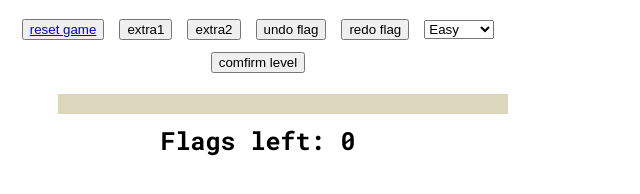
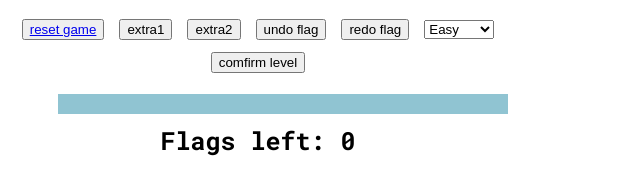
Before and after one commit to DinhVuDuc315/DSA_Minesweeper, a plain HTML site: page index.html in a window 1280 px wide. Shown: the whole page, without its empty margins (0-640 px from the left). Drawn offline with Linux system fonts and the light colour scheme.

Commit message:
Update style.css

```diff
--- a/style.css
+++ b/style.css
@@ -18,10 +18,10 @@
 
   display: flex;
   flex-wrap: wrap;
-  background-color: #dcd6bc;
+  background-color: #a9cde1;
   margin-left: 50px;
   margin-top: 20px;
-  border: 10px solid #dcd6bc;
+  border: 10px solid #90c4d2;
   margin-bottom: 10px;
 }
 .buttons {
```
